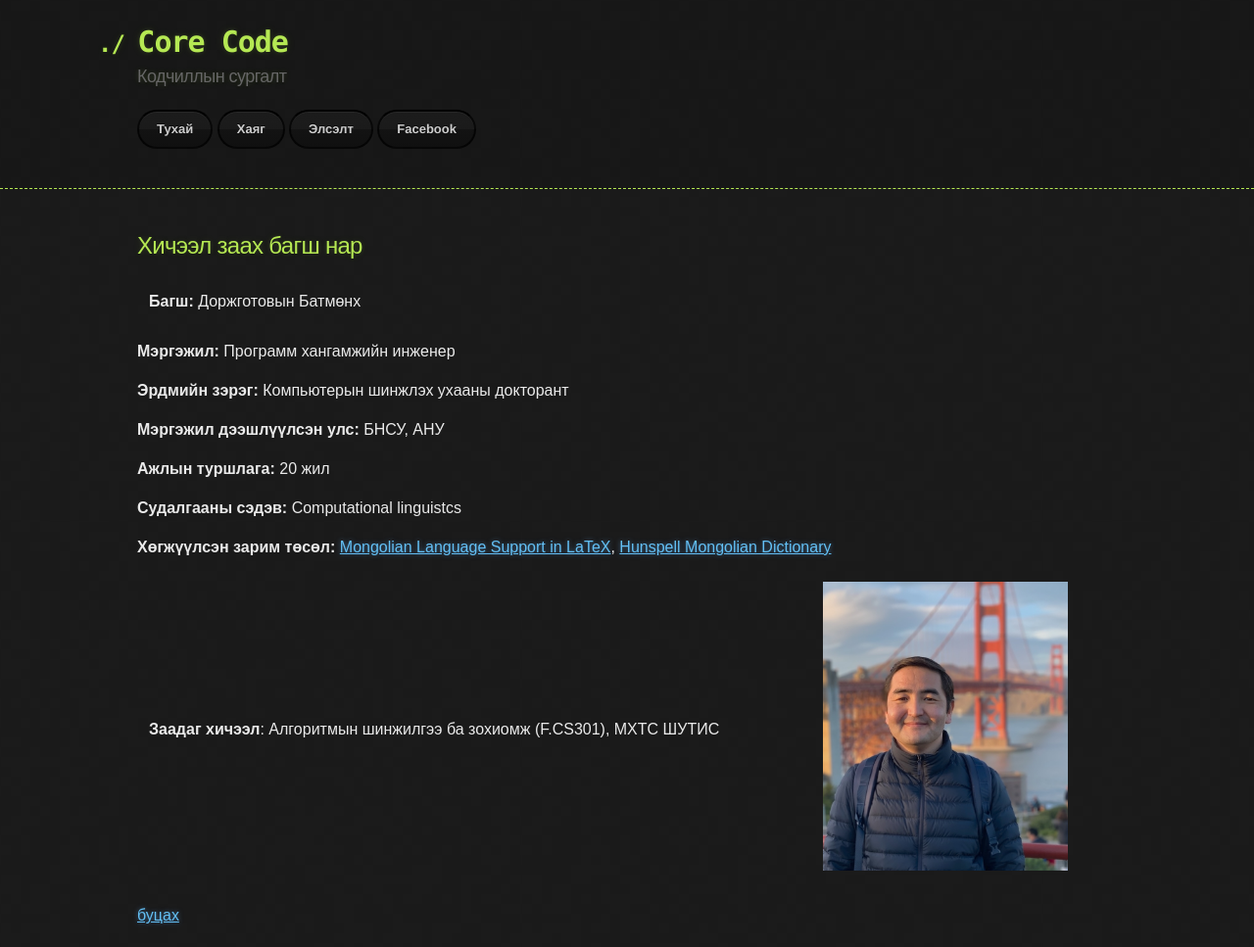
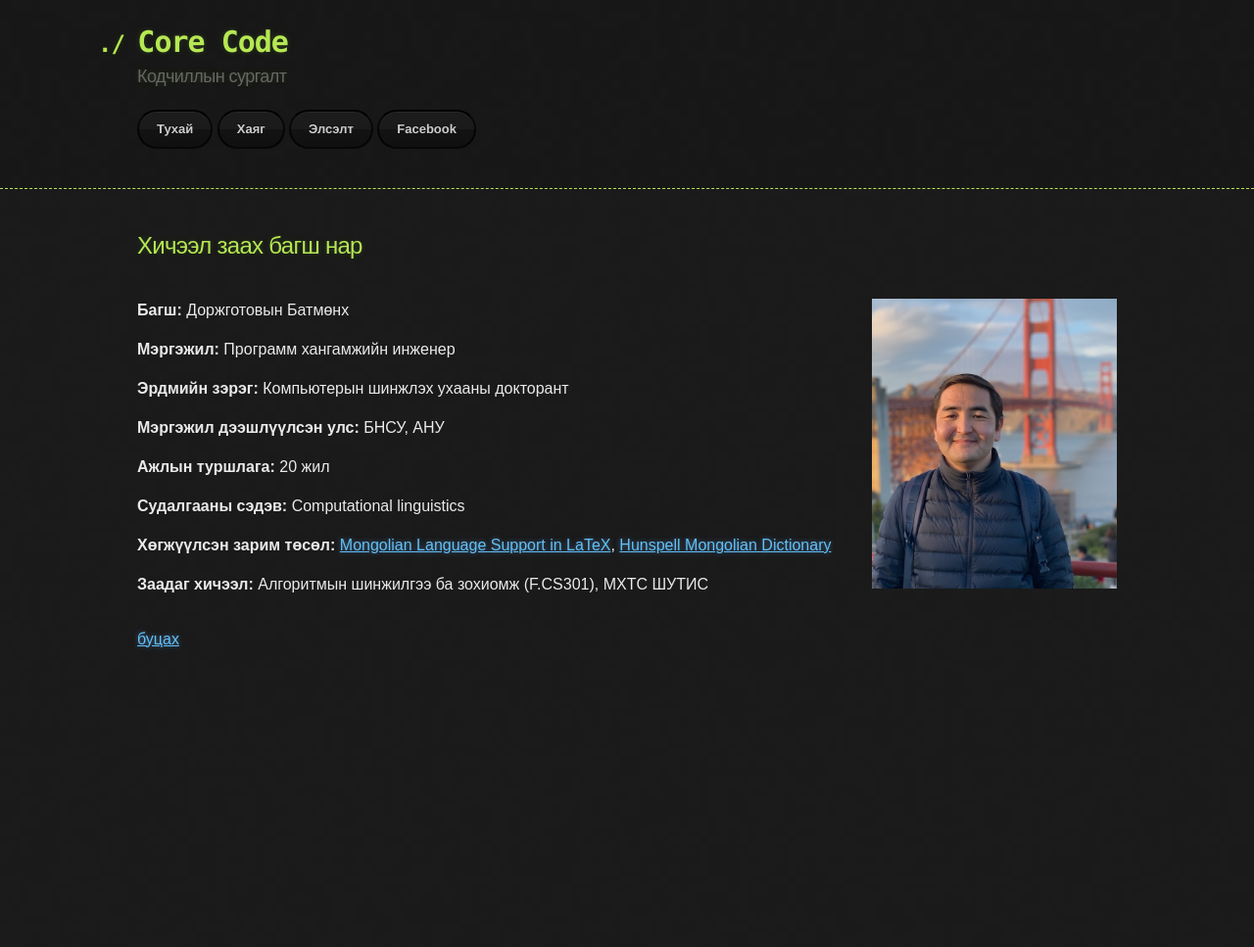
Before and after one commit to ganaatulgaa/corecode, a Jekyll site: the page built from about.md, in a window 1280 px wide. Shown: the whole page at 98% size. Built offline with Jekyll 4.4.1, drawn with Linux system fonts in a browser that asks for light colours; our own code applies the rules of GitHub Pages for plain Markdown files; after the commit the page ends 900 px from its top, so only the background shows below that.

Commit message:
Update about.md

```diff
--- a/about.md
+++ b/about.md
@@ -4,21 +4,24 @@ layout: default
 
 ## Хичээл заах багш нар
 
-|**Багш:** Доржготовын Батмөнх
-
-**Мэргэжил:** Программ хангамжийн инженер
-
-**Эрдмийн зэрэг:** Компьютерын шинжлэх ухааны докторант
-
-**Мэргэжил дээшлүүлсэн улс:** БНСУ, АНУ
-
-**Ажлын туршлага:** 20 жил
-
-**Судалгааны сэдэв:** Computational linguistcs
-
-**Хөгжүүлсэн зарим төсөл:** [Mongolian Language Support in LaTeX](https://ctan.org/pkg/mongolian-babel), [Hunspell Mongolian Dictionary](https://github.com/bataak/dict-mn)
-
-**Заадаг хичээл**: Алгоритмын шинжилгээ ба зохиомж (F.CS301), МХТС ШУТИС| <img src="assets/images/IMG_0115.jpeg" width="250"> |
+<div style="display: flex; align-items: center;">
+  <div style="flex: 1;">
+    <p><strong>Багш:</strong> Доржготовын Батмөнх</p>
+    <p><strong>Мэргэжил:</strong> Программ хангамжийн инженер</p>
+    <p><strong>Эрдмийн зэрэг:</strong> Компьютерын шинжлэх ухааны докторант</p>
+    <p><strong>Мэргэжил дээшлүүлсэн улс:</strong> БНСУ, АНУ</p>
+    <p><strong>Ажлын туршлага:</strong> 20 жил</p>
+    <p><strong>Судалгааны сэдэв:</strong> Computational linguistics</p>
+    <p><strong>Хөгжүүлсэн зарим төсөл:</strong>
+      <a href="https://ctan.org/pkg/mongolian-babel">Mongolian Language Support in LaTeX</a>,
+      <a href="https://github.com/bataak/dict-mn">Hunspell Mongolian Dictionary</a>
+    </p>
+    <p><strong>Заадаг хичээл:</strong> Алгоритмын шинжилгээ ба зохиомж (F.CS301), МХТС ШУТИС</p>
+  </div>
+  <div style="margin-left: 20px;">
+    <img src="assets/images/IMG_0115.jpeg" width="250">
+  </div>
+</div>
 
 
 [буцах](./)
```
